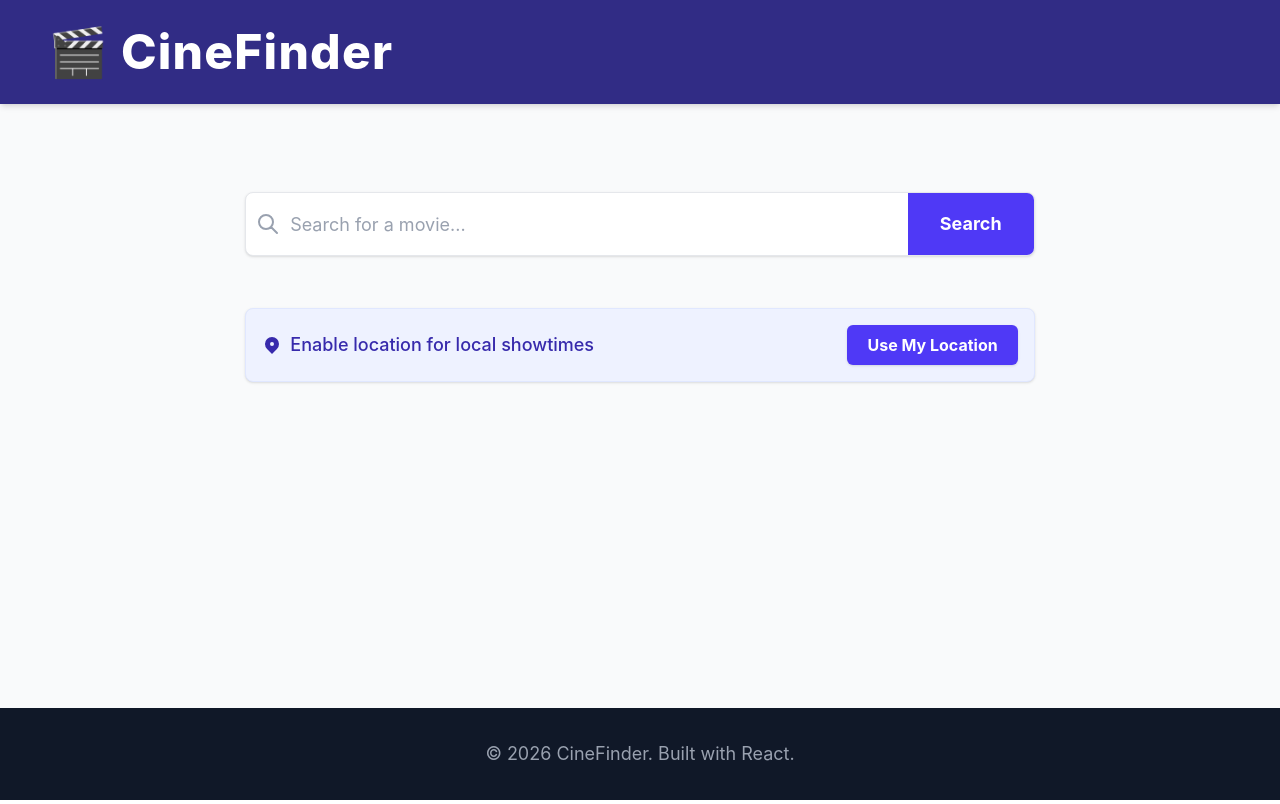
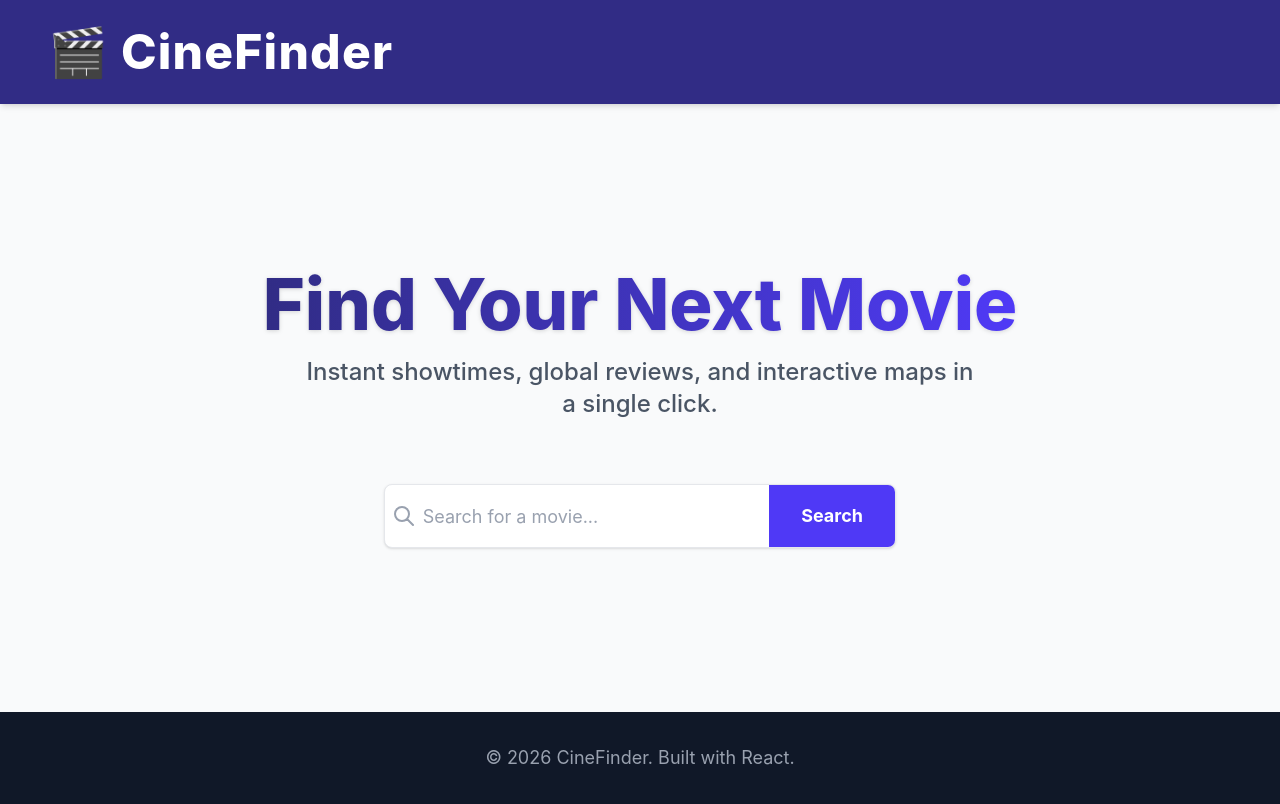
Before and after one commit to ashish-jodha/cinefinder, a React (Vite) app: page / in a window 1280 px wide. Built offline with nearby package versions, Linux system fonts and the light colour scheme.

Commit message:
Implement React Router for multi-page navigation and enable URL-based searching

```diff
--- a/package.json
+++ b/package.json
@@ -13,6 +13,7 @@
     "@tailwindcss/vite": "^4.3.1",
     "react": "^19.2.6",
     "react-dom": "^19.2.6",
+    "react-router-dom": "^7.18.0",
     "tailwindcss": "^4.3.1"
   },
   "devDependencies": {
--- a/src/App.jsx
+++ b/src/App.jsx
@@ -1,29 +1,36 @@
+import { BrowserRouter, Routes, Route, Link } from 'react-router-dom';
+import Home from './Home';
 import MovieDashboard from './MovieDashboard';
 
 function App() {
   const appWrapper = "min-h-screen flex flex-col bg-gray-50 font-sans text-gray-900";
-  const headerStyle = "w-full bg-indigo-900 shadow-md sticky top-0 z-50 px-4 sm:px-6 md:px-8 lg:px-10 xl:px-12 py-3 sm:py-4 md:py-5 lg:py-6 xl:py-7 2xl:py-8";
+  const headerStyle = "w-full bg-indigo-900 shadow-md sticky top-0 z-50 px-4 sm:px-6 md:px-8 lg:px-10 xl:px-12 py-3 sm:py-4 md:py-5 lg:py-6 xl:py-7 2xl:py-8 transition-all";
   const headerContent = "w-full max-w-7xl mx-auto flex justify-center sm:justify-start items-center";
-  const logoStyle = "text-xl sm:text-2xl md:text-3xl lg:text-4xl xl:text-5xl font-extrabold text-white tracking-wide";
+  const logoStyle = "text-xl sm:text-2xl md:text-3xl lg:text-4xl xl:text-5xl font-extrabold text-white tracking-wide hover:text-indigo-200 transition-colors cursor-pointer";
   const mainArea = "flex-grow w-full max-w-7xl mx-auto px-4 sm:px-6 md:px-8 lg:px-10 xl:px-12 py-6 sm:py-8 md:py-10 lg:py-12 xl:py-16";
   const footerStyle = "w-full bg-gray-900 text-gray-400 text-center py-4 sm:py-5 md:py-6 lg:py-8 text-xs sm:text-sm md:text-base lg:text-lg mt-auto";
 
   return (
+    <BrowserRouter>
       <div className={appWrapper}>
         <header className={headerStyle}>
           <div className={headerContent}>
-          <h1 className={logoStyle}>🎬 CineFinder</h1>
+            <Link to="/" className={logoStyle}>🎬 CineFinder</Link>
           </div>
         </header>
 
         <main className={mainArea}>
-        <MovieDashboard />
+          <Routes>
+            <Route path="/" element={<Home />} />
+            <Route path="/search/:query" element={<MovieDashboard />} />
+          </Routes>
         </main>
 
         <footer className={footerStyle}>
           <p>© {new Date().getFullYear()} CineFinder. Built with React.</p>
         </footer>
       </div>
+    </BrowserRouter>
   );
 }
 
--- /dev/null
+++ b/src/Home.jsx
@@ -0,0 +1,33 @@
+import { useNavigate } from 'react-router-dom';
+import SearchBar from './SearchBar';
+
+function Home() {
+  const containerStyle = "w-full flex flex-col items-center justify-center min-h-[60vh] gap-6 sm:gap-8 md:gap-10 px-4";
+  const textWrapper = "text-center flex flex-col gap-3 sm:gap-4";
+  const headingStyle = "text-4xl sm:text-5xl md:text-6xl lg:text-7xl font-extrabold text-transparent bg-clip-text bg-gradient-to-r from-indigo-900 to-indigo-600 drop-shadow-sm";
+  const subHeading = "text-base sm:text-lg md:text-xl lg:text-2xl text-gray-600 font-medium max-w-2xl mx-auto";
+  const searchWrapper = "w-full max-w-3xl mx-auto";
+
+  const navigate = useNavigate();
+
+  const handleInitialSearch = (searchTerm) => {
+    if (searchTerm.trim()) {
+      navigate(`/search/${encodeURIComponent(searchTerm)}`);
+    }
+  };
+
+  return (
+    <div className={containerStyle}>
+      <div className={textWrapper}>
+        <h2 className={headingStyle}>Find Your Next Movie</h2>
+        <p className={subHeading}>Instant showtimes, global reviews, and interactive maps in a single click.</p>
+      </div>
+
+      <div className={searchWrapper}>
+        <SearchBar handleSearch={handleInitialSearch} />
+      </div>
+    </div>
+  );
+}
+
+export default Home;
--- a/src/MovieDashboard.jsx
+++ b/src/MovieDashboard.jsx
@@ -1,4 +1,5 @@
-import { useState } from 'react';
+import { useState, useEffect } from 'react';
+import { useParams, useNavigate } from 'react-router-dom';
 import SearchBar from './SearchBar';
 import LocationBanner from './LocationBanner';
 import MovieInfo from './MovieInfo';
@@ -9,60 +10,29 @@ function MovieDashboard() {
   const statusText = "text-center text-base sm:text-lg md:text-xl font-medium text-gray-600 mt-6 sm:mt-8";
   const errorText = "text-center text-base sm:text-lg md:text-xl font-bold text-red-500 mt-6 sm:mt-8";
 
+  const { query } = useParams();
+  const navigate = useNavigate();
+
   const [movieData, setMovieData] = useState(null);
   const [isLoading, setIsLoading] = useState(false);
   const [error, setError] = useState(null);
-
-  const [locationStatus, setLocationStatus] = useState({
-    loading: false, coords: null, error: null
-  });
-
   const [userCity, setUserCity] = useState(null);
+  const [locationStatus, setLocationStatus] = useState({ loading: false, coords: null, error: null });
 
   const mockTheaters = [
     { name: "Regal Cinema Downtown", distance: "1.2 miles", showtimes: ["12:30 PM", "3:45 PM", "7:00 PM"] },
     { name: "AMC Town Centre 15", distance: "3.4 miles", showtimes: ["1:15 PM", "4:30 PM", "8:00 PM"] }
   ];
 
-  const handleGetLocation = () => {
-    if (!navigator.geolocation) {
-      setLocationStatus({ loading: false, coords: null, error: "Your browser doesn't support geolocation." });
-      return;
+  useEffect(() => {
+    if (query) {
+      executeSearch(query);
     }
+  }, [query]);
 
-    setLocationStatus({ loading: true, coords: null, error: null });
-
-    navigator.geolocation.getCurrentPosition(
-      async (position) => {
-        const lat = position.coords.latitude;
-        const lng = position.coords.longitude;
-
-        setLocationStatus({ loading: false, coords: { lat, lng }, error: null });
-
-        try {
-          const response = await fetch(`https://nominatim.openstreetmap.org/reverse?lat=${lat}&lon=${lng}&format=json`);
-          const data = await response.json();
-
-          const exactCity = data.address.city || data.address.town || data.address.village || data.address.county;
-
-          if (exactCity) {
-            setUserCity(exactCity);
-          }
-        } catch (err) {
-          console.error("Could not translate coordinates to a city name.");
-        }
-      },
-      (err) => {
-        setLocationStatus({ loading: false, coords: null, error: "Location access denied or unavailable." });
-      }
-    );
-  };
-
-  const handleSearch = async (searchTerm) => {
-    if (!searchTerm.trim()) return;
+  const executeSearch = async (searchTerm) => {
     setIsLoading(true);
     setError(null);
-
     try {
       const API_KEY = "79c8609b";
       const response = await fetch(`https://www.omdbapi.com/?t=${encodeURIComponent(searchTerm)}&apikey=${API_KEY}`);
@@ -85,10 +55,39 @@ function MovieDashboard() {
     }
   };
 
+  const handleNewSearch = (newTerm) => {
+    if (newTerm.trim()) {
+      navigate(`/search/${encodeURIComponent(newTerm)}`);
+    }
+  };
+
+  const handleGetLocation = () => {
+    if (!navigator.geolocation) {
+      setLocationStatus({ loading: false, coords: null, error: "Browser doesn't support geolocation." });
+      return;
+    }
+    setLocationStatus({ loading: true, coords: null, error: null });
+    navigator.geolocation.getCurrentPosition(
+      async (position) => {
+        const lat = position.coords.latitude;
+        const lng = position.coords.longitude;
+        setLocationStatus({ loading: false, coords: { lat, lng }, error: null });
+        try {
+          const response = await fetch(`https://nominatim.openstreetmap.org/reverse?lat=${lat}&lon=${lng}&format=json`);
+          const data = await response.json();
+          const exactCity = data.address.city || data.address.town || data.address.village || data.address.county;
+          if (exactCity) setUserCity(exactCity);
+        } catch (err) {}
+      },
+      (err) => {
+        setLocationStatus({ loading: false, coords: null, error: "Location access denied." });
+      }
+    );
+  };
+
   return (
     <div className={dashboardContainer}>
-      <SearchBar handleSearch={handleSearch} />
-
+      <SearchBar handleSearch={handleNewSearch} />
       <LocationBanner locationStatus={locationStatus} onRequestLocation={handleGetLocation} />
 
       {isLoading && <p className={statusText}>Searching global database...</p>}
```
Also changed, not shown: 1 other file (tests, documents, lock files or other folders). Lines whose indentation alone changed are shown as unchanged.
